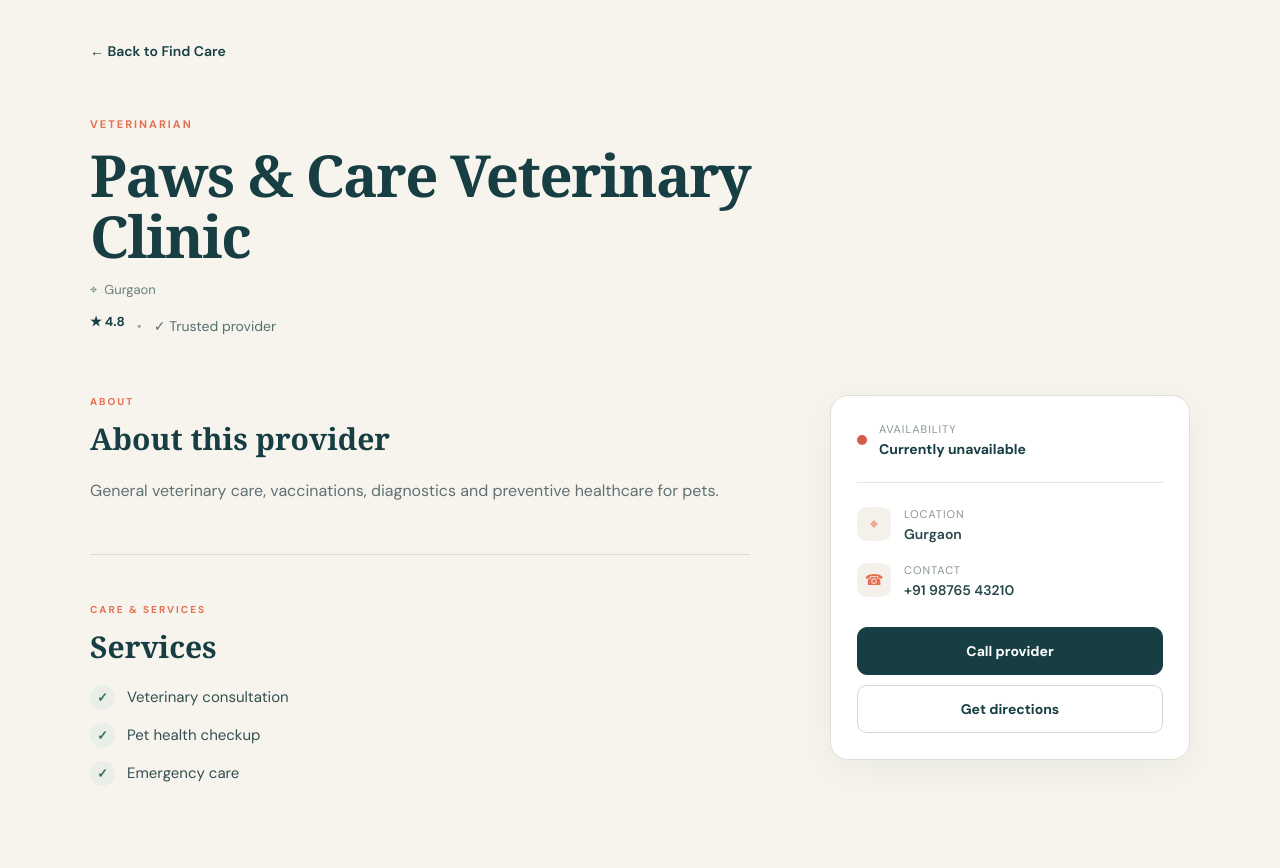
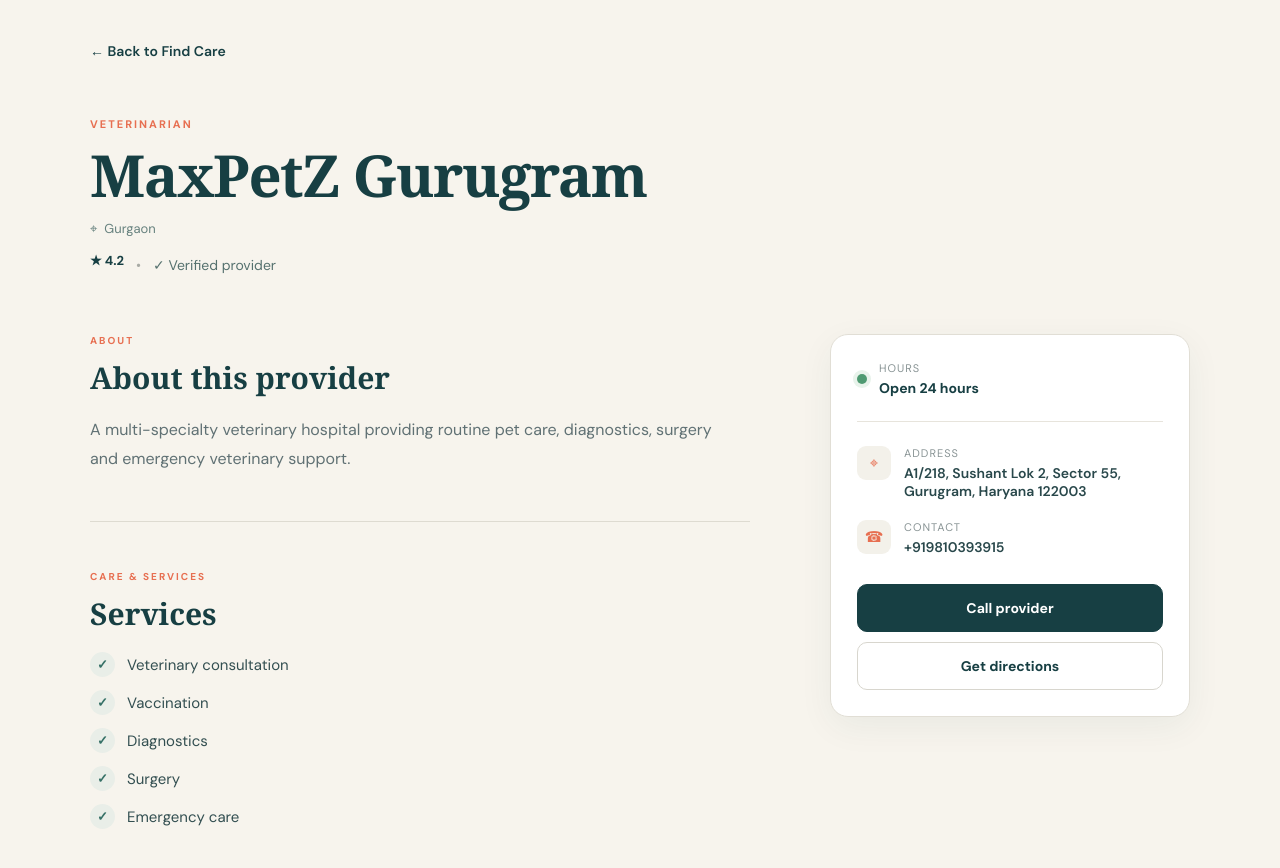
Before and after one commit to sukritisrivastava29/PawCare, a React (Vite) app: page /provider/1 in a window 1280 px wide. Shown: the top 868 px of the page. Built offline with nearby package versions, Linux system fonts and the light colour scheme.

Commit message:
feat: enhance provider profiles and cards

```diff
--- a/src/data/mockData.js
+++ b/src/data/mockData.js
@@ -1,107 +1,164 @@
 export const providers = [
   {
     id: 1,
-    name: "Paws & Care Veterinary Clinic",
+    name: "MaxPetZ Gurugram",
     type: "Veterinarian",
     location: "Gurgaon",
-    rating: "4.8",
-    reviews: 124,
-    icon: "🐕",
+    address:
+      "A1/218, Sushant Lok 2, Sector 55, Gurugram, Haryana 122003",
+    phone: "+919810393915",
+    rating: 4.2,
     verified: true,
-    open: true,
+    available: true,
+    hours: "Open 24 hours",
     description:
-      "General veterinary care, vaccinations, diagnostics and preventive healthcare for pets.",
+      "A multi-specialty veterinary hospital providing routine pet care, diagnostics, surgery and emergency veterinary support.",
+    services: [
+      "Veterinary consultation",
+      "Vaccination",
+      "Diagnostics",
+      "Surgery",
+      "Emergency care",
+    ],
   },
+
   {
     id: 2,
-    name: "Pet Emergency Care",
+    name: "DCC Animal Hospital Grooming & Boarding",
+    type: "Veterinarian",
+    location: "Gurgaon",
+    address:
+      "Jagdamba Farm, Carterpuri Marg, Sector 23A, Gurugram, Haryana 122017",
+    phone: "+919311560101",
+    rating: 4.6,
+    verified: true,
+    available: true,
+    hours: "Open 24 hours",
+    description:
+      "An animal hospital offering veterinary care along with grooming and boarding services for pets.",
+    services: [
+      "Veterinary consultation",
+      "Pet health checkup",
+      "Grooming",
+      "Pet boarding",
+      "General treatment",
+    ],
+  },
+
+  {
+    id: 3,
+    name: "Sanjay Gandhi Animal Care Centre",
     type: "Emergency",
     location: "Delhi",
-    rating: "4.9",
-    reviews: 89,
-    icon: "🚑",
+    address:
+      "Raja Garden, Near Shivaji College, New Delhi, Delhi 110027",
+    phone: "+919560802425",
+    rating: 3.6,
     verified: true,
-    open: true,
+    available: true,
+    hours: "Open 24 hours",
     description:
-      "Emergency veterinary assistance for urgent injuries, illnesses and critical situations.",
+      "An animal care centre in Delhi providing veterinary treatment, emergency assistance and animal rescue support.",
+    services: [
+      "Emergency animal care",
+      "Veterinary treatment",
+      "Animal rescue support",
+      "Pet health checkup",
+    ],
   },
-  {
-    id: 3,
-    name: "Gurgaon Animal Rescue",
-    type: "Rescue",
-    location: "Gurgaon",
-    rating: "4.7",
-    reviews: 76,
-    icon: "🐾",
-    verified: true,
-    open: true,
-    description:
-      "Animal rescue and rehabilitation support for injured and abandoned animals.",
-  },
+
   {
     id: 4,
-    name: "Paw Welfare Foundation",
-    type: "NGO",
+    name: "MaxPetZ Noida",
+    type: "Veterinarian",
     location: "Noida",
-    rating: "4.6",
-    reviews: 61,
-    icon: "❤️",
+    address:
+      "B-1/64, Block B, Sector 50, Noida, Uttar Pradesh 201301",
+    phone: "+911204259888",
+    rating: 4.2,
     verified: true,
-    open: false,
+    available: true,
+    hours: "9:00 AM – 9:00 PM",
     description:
-      "Animal welfare organization supporting adoption, rescue and community initiatives.",
+      "A multi-specialty pet hospital in Noida providing routine veterinary care, diagnostics, surgery, dental care and physiotherapy.",
+    services: [
+      "Veterinary consultation",
+      "Vaccination",
+      "Surgery",
+      "Dental care",
+      "Diagnostics",
+      "Laser physiotherapy",
+    ],
   },
+
   {
     id: 5,
-    name: "Healthy Tails Veterinary",
-    type: "Veterinarian",
-    location: "Delhi",
-    rating: "4.8",
-    reviews: 103,
-    icon: "🩺",
+    name: "Krishna Lifeline Veterinary Hospital",
+    type: "Emergency",
+    location: "Noida",
+    address:
+      "PK A-8, Near Baraamda Restaurant, Parthla, Sector 122, Noida, Uttar Pradesh 201304",
+    phone: "+918090091515",
+    rating: 4.5,
     verified: true,
-    open: true,
+    available: true,
+    hours: "Open 24 hours",
     description:
-      "Experienced veterinary team providing consultations, vaccinations and pet wellness care.",
+      "A veterinary hospital providing round-the-clock animal care for pets and urgent veterinary needs.",
+    services: [
+      "Emergency care",
+      "Veterinary consultation",
+      "Pet health checkup",
+      "General treatment",
+    ],
   },
+
   {
     id: 6,
-    name: "Street Paws Rescue",
+    name: "Noida Animal Shelter",
     type: "Rescue",
     location: "Noida",
-    rating: "4.5",
-    reviews: 48,
-    icon: "🐶",
+    address:
+      "Gaushala, Plot No. 8, Sector 94, Noida, Uttar Pradesh 201313",
+    phone: "+919999352343",
+    rating: 3.8,
     verified: true,
-    open: true,
+    available: true,
+    hours: "Open 24 hours",
     description:
-      "Local rescue network helping stray and injured animals find medical care and homes.",
+      "An animal shelter providing care and support for animals in need in the Noida area.",
+    services: [
+      "Animal rescue",
+      "Shelter support",
+      "Animal care",
+      "Rescue assistance",
+    ],
   },
 ];
 
 export const services = [
   {
-    id: "vet",
-    name: "Veterinary Care",
-    icon: "🩺",
-    description: "Consultations, vaccinations and preventive care.",
+    id: 1,
+    title: "Veterinary Care",
+    description:
+      "Find trusted veterinarians for checkups, treatment and vaccinations.",
   },
   {
-    id: "emergency",
-    name: "Emergency Help",
-    icon: "🚨",
-    description: "Find urgent veterinary and rescue assistance.",
+    id: 2,
+    title: "Emergency Care",
+    description:
+      "Find veterinary providers for urgent animal-care needs.",
   },
   {
-    id: "rescue",
-    name: "Animal Rescue",
-    icon: "🐾",
-    description: "Connect with local animal rescue organizations.",
+    id: 3,
+    title: "Animal Rescue",
+    description:
+      "Connect with shelters and organizations helping animals in need.",
   },
   {
-    id: "ngo",
-    name: "NGO & Welfare",
-    icon: "❤️",
-    description: "Discover organizations supporting animal welfare.",
+    id: 4,
+    title: "Animal Welfare",
+    description:
+      "Discover organizations working to improve animal welfare.",
   },
 ];
--- a/src/pages/Provider.jsx
+++ b/src/pages/Provider.jsx
@@ -30,7 +30,7 @@ export default function Provider() {
 
   const directionsUrl =
     `https://www.google.com/maps/search/?api=1&query=${encodeURIComponent(
-      provider.location
+      provider.address || provider.location
     )}`;
 
   return (
@@ -59,11 +59,15 @@ export default function Provider() {
               ★ {provider.rating}
             </span>
 
-            <span className="provider-divider">•</span>
+            <span className="provider-divider">
+              •
+            </span>
 
+            {provider.verified && (
               <span className="provider-trusted">
-              ✓ Trusted provider
+                ✓ Verified provider
               </span>
+            )}
           </div>
 
         </section>
@@ -96,11 +100,8 @@ export default function Provider() {
               <h2>Services</h2>
 
               <div className="provider-service-list">
-                {(provider.services || [
-                  "Veterinary consultation",
-                  "Pet health checkup",
-                  "Emergency care",
-                ]).map((service, index) => (
+                {(provider.services || []).map(
+                  (service, index) => (
                     <div
                       className="provider-service-item"
                       key={index}
@@ -111,7 +112,8 @@ export default function Provider() {
 
                       <span>{service}</span>
                     </div>
-                ))}
+                  )
+                )}
               </div>
 
             </section>
@@ -131,12 +133,13 @@ export default function Provider() {
               />
 
               <div>
-                <small>Availability</small>
+                <small>Hours</small>
 
                 <strong>
-                  {provider.available
-                    ? "Available now"
-                    : "Currently unavailable"}
+                  {provider.hours ||
+                    (provider.available
+                      ? "Open now"
+                      : "Currently closed")}
                 </strong>
               </div>
 
@@ -147,25 +150,33 @@ export default function Provider() {
             <div className="provider-contact-info">
 
               <div className="provider-contact-item">
+
                 <span className="provider-contact-icon">
                   ⌖
                 </span>
 
                 <div>
-                  <small>Location</small>
-                  <strong>{provider.location}</strong>
+                  <small>Address</small>
+
+                  <strong>
+                    {provider.address || provider.location}
+                  </strong>
                 </div>
+
               </div>
 
               <div className="provider-contact-item">
+
                 <span className="provider-contact-icon">
                   ☎
                 </span>
 
                 <div>
                   <small>Contact</small>
+
                   <strong>{phone}</strong>
                 </div>
+
               </div>
 
             </div>
@@ -198,6 +209,7 @@ export default function Provider() {
           </aside>
 
         </div>
+
       </div>
     </div>
   );
```
Lines whose indentation alone changed are shown as unchanged.
